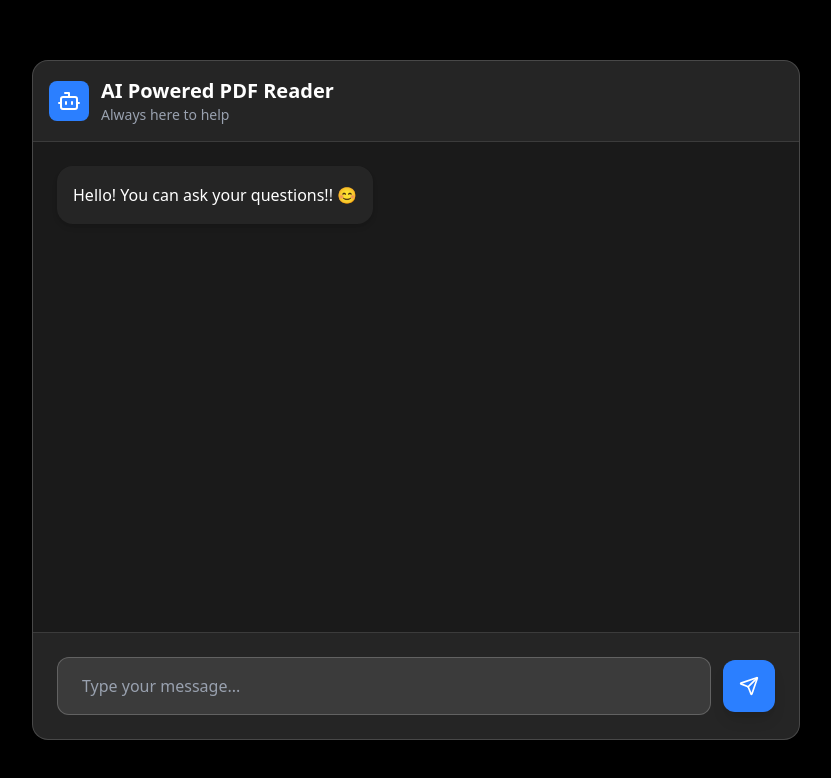
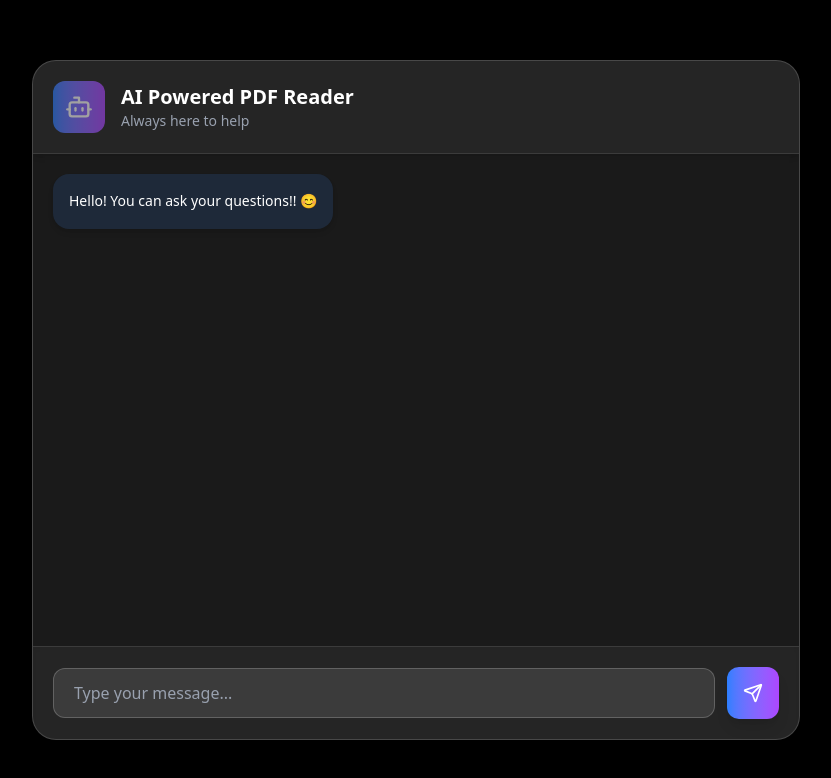
Before and after one commit to SidhantK21/my_rag_app, a React (Vite) app in the folder frontend/: page / in a window 1280 px wide. Shown: the top 778 px of the page, without its empty margins (224-1055 px from the left). Built offline with nearby package versions, Linux system fonts and the light colour scheme.

Commit message:
milvus add

```diff
--- a/frontend/src/components/Chat/ChatContainer.tsx
+++ b/frontend/src/components/Chat/ChatContainer.tsx
@@ -1,5 +1,6 @@
 import { useState } from "react";
 import { Send, Bot } from "lucide-react";
+import axios from "axios";
 
 export const ChatContainer = () => {
   const [messages, setMessages] = useState([
@@ -7,61 +8,73 @@ export const ChatContainer = () => {
   ]);
   const [input, setInput] = useState("");
 
-  const sendMessage = async  () => {
+  const sendMessage = async () => {
     if (!input.trim()) return;
 
     const newMessages = [...messages, { role: "user", text: input }];
     setMessages(newMessages);
     setInput("");
 
-    // Simulate bot response (Replace with API call to RAG backend)
     setTimeout(() => {
       setMessages((prev) => [...prev, { role: "bot", text: "Reading Document..." }]);
     }, 1000);
+
+    try {
+        const response = await axios.post("http://localhost:3000/services/askai/query",
+            {
+                input
+            }
+        )
+        console.log(response);
+
+        setMessages((prev) => [...prev, { role: "bot", text: response.data }]);
+    } catch (error) {
+        console.error("Error:", error);
+        setMessages((prev) => [...prev, { role: "bot", text: "Something went wrong. Try again!" }]);
+    }
+
   };
 
   return (
-    <div className="w-full min-h-screen bg-black flex flex-col items-center justify-center p-4">
-      <div className="w-full max-w-3xl h-[85vh] bg-white/10 backdrop-blur-lg shadow-2xl rounded-2xl flex flex-col overflow-hidden border border-white/20 sm:max-w-xl md:max-w-2xl lg:max-w-3xl">
+    <div className="w-full min-h-screen bg-black flex flex-col items-center justify-center p-6">
+      <div className="w-full max-w-3xl h-[85vh] bg-white/10 backdrop-blur-2xl shadow-2xl rounded-3xl flex flex-col overflow-hidden border border-white/20 sm:max-w-xl md:max-w-2xl lg:max-w-3xl">
         {/* Header */}
-        <div className="p-4 border-b border-white/10 bg-white/5">
-          <div className="flex items-center gap-3">
-            <div className="p-2 bg-blue-500 rounded-lg">
-              <Bot className="text-white" size={24} />
-            </div>
-            <div>
-              <h1 className="text-lg md:text-xl font-semibold text-white">AI Powered PDF Reader</h1>
-              <p className="text-xs md:text-sm text-gray-400">Always here to help</p>
-            </div>
+        <div className="p-5 border-b border-white/10 bg-white/5 flex items-center gap-4 shadow-md">
+          <div className="p-3 bg-gradient-to-r from-blue-500 to-purple-500 rounded-xl animate-pulse">
+            <Bot className="text-white" size={28} />
+          </div>
+          <div>
+            <h1 className="text-lg md:text-xl font-semibold text-white">AI Powered PDF Reader</h1>
+            <p className="text-sm text-gray-400">Always here to help</p>
           </div>
         </div>
 
         {/* Messages */}
-        <div className="flex-1 overflow-y-auto p-4 md:p-6 space-y-3 md:space-y-4">
+        <div className="flex-1 overflow-y-auto p-5 space-y-4 scrollbar-thin scrollbar-thumb-gray-700 scrollbar-track-gray-900">
           {messages.map((msg, index) => (
             <div
               key={index}
               className={`flex ${msg.role === "user" ? "justify-end" : "justify-start"}`}
             >
               <div
-                className={`p-3 md:p-4 rounded-2xl max-w-[80%] md:max-w-md transition-all duration-300 ease-in-out ${
+                className={`p-4 rounded-2xl max-w-[80%] md:max-w-md shadow-md transition-all duration-300 ease-in-out ${
                   msg.role === "user"
-                    ? "bg-blue-500 text-white ml-6 md:ml-12 shadow-lg"
-                    : "bg-white/5 text-white mr-6 md:mr-12 shadow-md"
+                    ? "bg-gradient-to-r from-blue-500 to-purple-500 text-white ml-6 md:ml-12"
+                    : "bg-gray-800 text-white mr-6 md:mr-12"
                 }`}
               >
-                <p className="text-xs md:text-sm lg:text-base leading-relaxed">{msg.text}</p>
+                <p className="text-sm leading-relaxed">{msg.text}</p>
               </div>
             </div>
           ))}
         </div>
 
         {/* Input Area */}
-        <div className="p-4 md:p-6 border-t border-white/10 bg-white/5">
-          <div className="flex items-center gap-2 md:gap-3">
+        <div className="p-5 border-t border-white/10 bg-white/5 shadow-inner">
+          <div className="flex items-center gap-3">
             <input
               type="text"
-              className="flex-1 px-4 md:px-6 py-3 md:py-4 bg-white/10 outline-none border border-white/20 rounded-xl text-white placeholder-gray-400  transition-all duration-300 text-sm md:text-base"
+              className="flex-1 px-5 py-3 bg-white/10 outline-none border border-white/20 rounded-xl text-white placeholder-gray-400 transition-all duration-300 focus:ring-2 focus:ring-blue-500 focus:ring-offset-2 focus:ring-offset-gray-900 hover:bg-white/20"
               placeholder="Type your message..."
               value={input}
               onChange={(e) => setInput(e.target.value)}
@@ -69,7 +82,7 @@ export const ChatContainer = () => {
             />
             <button
               onClick={sendMessage}
-              className="p-3 md:p-4 bg-blue-500 hover:bg-blue-600 text-white rounded-xl transition-colors duration-300 focus:outline-none focus:ring-2 focus:ring-blue-500 focus:ring-offset-2 focus:ring-offset-gray-900 shadow-lg"
+              className="p-4 bg-gradient-to-r from-blue-500 to-purple-500 hover:from-blue-600 hover:to-purple-600 text-white rounded-xl transition-all duration-300 focus:outline-none focus:ring-2 focus:ring-blue-500 focus:ring-offset-2 focus:ring-offset-gray-900 shadow-lg transform hover:scale-105 active:scale-95"
             >
               <Send size={20} />
             </button>
```
Also changed, not shown: 1 other file (tests, documents, lock files or other folders).
